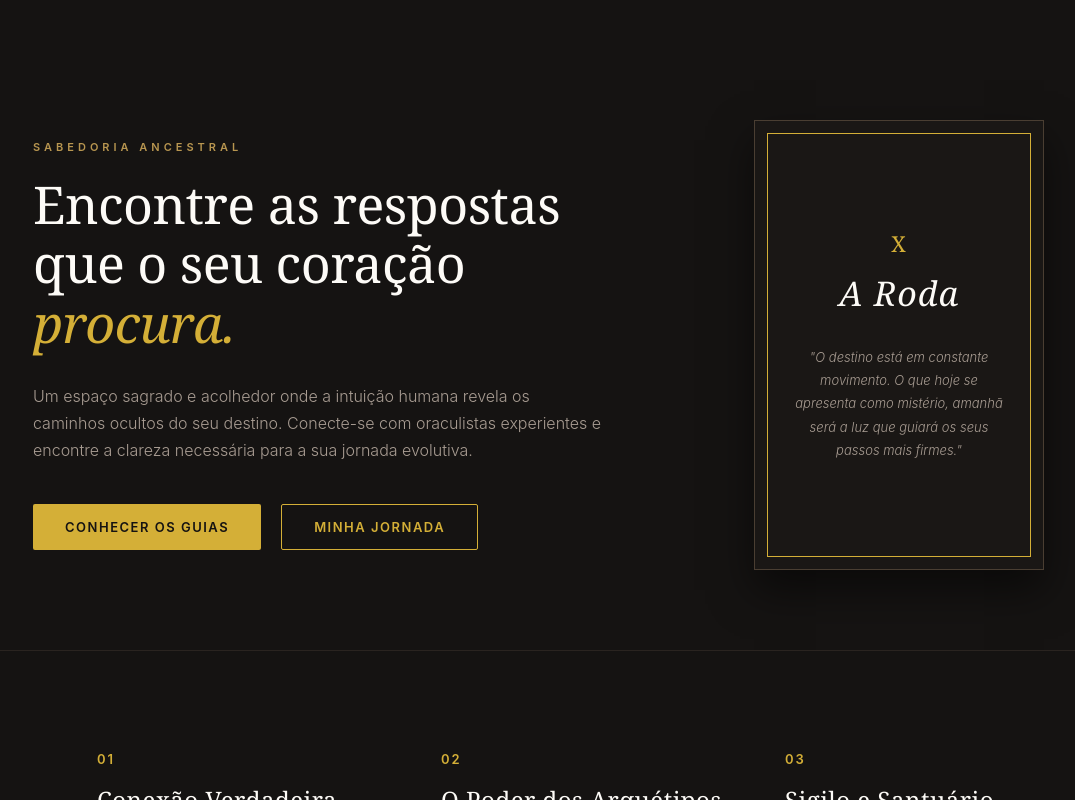
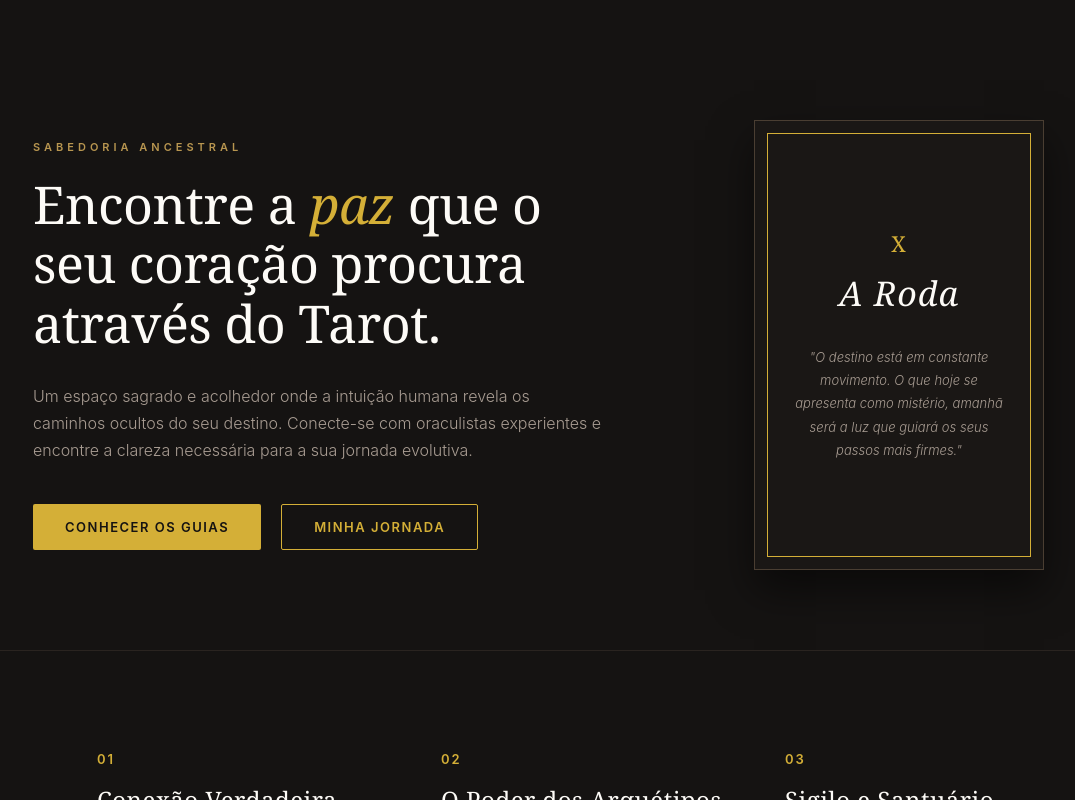
Before and after one commit to shinobitos42/arkanumtarot, a React (Vite) app in the folder frontend/: page / in a window 1280 px wide. Shown: the whole page, without its empty margins (57-1132 px from the left). Built offline with nearby package versions, Linux system fonts and the light colour scheme; no server answers.

Commit message:
melhoria nas rotas configuração do helmet

```diff
--- a/frontend/package.json
+++ b/frontend/package.json
@@ -15,6 +15,7 @@
     "lucide-react": "^1.16.0",
     "react": "^19.2.6",
     "react-dom": "^19.2.6",
+    "react-helmet-async": "^3.0.0",
     "react-router-dom": "^7.15.1"
   },
   "devDependencies": {
--- a/frontend/src/App.jsx
+++ b/frontend/src/App.jsx
@@ -1,5 +1,6 @@
 import React from 'react';
 import { BrowserRouter, Routes, Route } from 'react-router-dom';
+import { HelmetProvider } from 'react-helmet-async'; // <-- IMPORTAÇÃO NECESSÁRIA
 
 // Importação das Páginas
 import Home from './pages/Home';
@@ -12,6 +13,7 @@ import Privacidade from './pages/Privacidade';
 
 export default function App() {
   return (
+    <HelmetProvider> {/* <-- ENVOLVENDO TODA A APLICAÇÃO */}
       <BrowserRouter>
         <Routes>
           {/* Rotas Públicas */}
@@ -26,5 +28,6 @@ export default function App() {
           <Route path="/painel-tarologo" element={<PainelTarologo />} />
         </Routes>
       </BrowserRouter>
+    </HelmetProvider>
   );
 }
--- a/frontend/src/pages/Home.jsx
+++ b/frontend/src/pages/Home.jsx
@@ -1,5 +1,6 @@
 import React from "react";
 import { useNavigate } from "react-router-dom";
+import { Helmet } from "react-helmet-async";
 import { Mail } from "lucide-react";
 
 export default function Home() {
@@ -7,6 +8,15 @@ export default function Home() {
 
   return (
     <div style={styles.pageWrapper}>
+      {/* SEO: Otimizado para indexação rápida */}
+      <Helmet>
+        <title>Arkanum | Tarot Online para encontrar paz e clareza</title>
+        <meta
+          name="description"
+          content="Encontre a paz interior através do Tarot online. Conecte-se com oraculistas experientes e receba orientações profundas para sua jornada evolutiva no Arkanum."
+        />
+        <meta name="keywords" content="tarot online, encontrar paz, oráculo, autoconhecimento, consulta tarot, orientações espirituais" />
+      </Helmet>
 
       {/* SEÇÃO HERO */}
       <section style={styles.heroSection}>
@@ -15,18 +25,16 @@ export default function Home() {
           <div style={styles.textContent}>
             <p style={styles.kicker}>Sabedoria Ancestral</p>
             <h1 style={styles.heroTitle}>
-              Encontre as respostas que o seu coração <span style={styles.italicGold}>procura.</span>
+              Encontre a <span style={styles.italicGold}>paz</span> que o seu coração procura através do Tarot.
             </h1>
             <p style={styles.heroSubtitle}>
               Um espaço sagrado e acolhedor onde a intuição humana revela os caminhos ocultos do seu destino. Conecte-se com oraculistas experientes e encontre a clareza necessária para a sua jornada evolutiva.
             </p>
 
             <div style={styles.ctaRow}>
-              {/* Agora aponta para o Registro */}
               <button onClick={() => navigate("/register")} style={styles.btnPrimary}>
                 Conhecer os Guias
               </button>
-              {/* Aponta para o Login */}
               <button onClick={() => navigate("/login")} style={styles.btnSecondary}>
                 Minha Jornada
               </button>
@@ -83,7 +91,6 @@ export default function Home() {
       <footer style={styles.footer}>
         <div style={styles.footerContainer}>
 
-          {/* Coluna 1: Marca */}
           <div style={styles.footerBrand}>
             <h3 style={styles.footerLogo}>Arcanum</h3>
             <p style={styles.footerTagline}>
@@ -91,7 +98,6 @@ export default function Home() {
             </p>
           </div>
 
-          {/* Coluna 2: Navegação */}
           <div style={styles.footerColumn}>
             <h5 style={styles.footerColTitle}>NAVEGAÇÃO</h5>
             <a href="/" style={styles.footerLink}>Início</a>
@@ -99,14 +105,12 @@ export default function Home() {
             <a href="/register" style={styles.footerLink}>Criar Conta</a>
           </div>
 
-          {/* Coluna 3: Jurídico */}
           <div style={styles.footerColumn}>
             <h5 style={styles.footerColTitle}>JURÍDICO</h5>
             <a href="/termos" style={styles.footerLink}>Termos de Uso</a>
             <a href="/privacidade" style={styles.footerLink}>Privacidade</a>
           </div>
 
-          {/* Coluna 4: Suporte */}
           <div style={styles.footerColumn}>
             <h5 style={styles.footerColTitle}>SUPORTE</h5>
             <a href="mailto:suporte@arcanum.com" style={styles.footerContact}>
@@ -121,12 +125,10 @@ export default function Home() {
           <p style={styles.footerText}>© 2026 Arcanum Inc. Todos os direitos reservados.</p>
         </div>
       </footer>
-
     </div>
   );
 }
 
-// OBJETÃO DE ESTILOS
 const styles = {
   pageWrapper: {
     backgroundColor: "#151312",
```
Also changed, not shown: 1 other file (tests, documents, lock files or other folders). Lines whose indentation alone changed are shown as unchanged.
